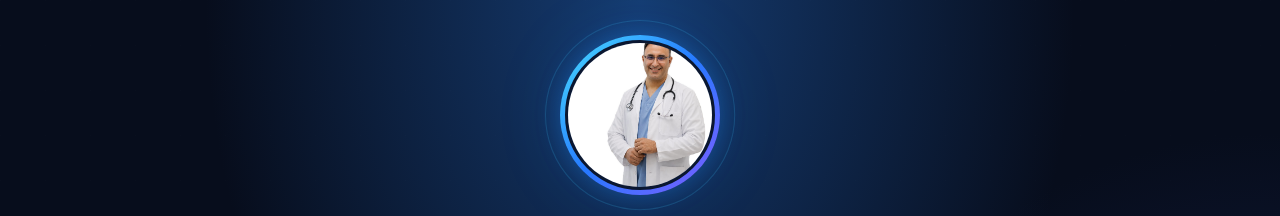
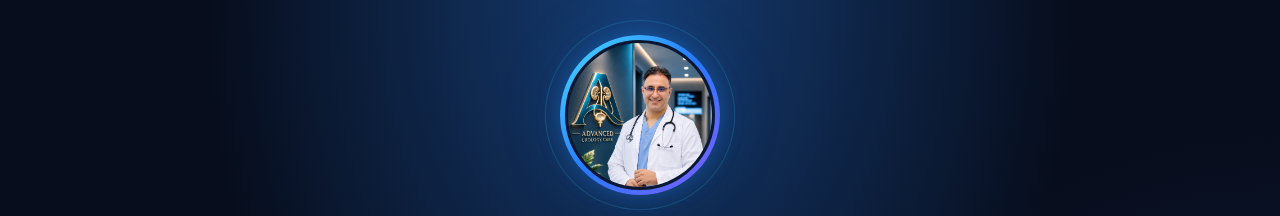
Before and after one commit to Mstafa0/mylinksdramer, a plain HTML site: page index.html in a window 1280 px wide. Shown: the top 216 px of the page. Drawn offline with Linux system fonts and the light colour scheme.

Commit message:
Update doctor image source in index.html

```diff
--- a/index.html
+++ b/index.html
@@ -330,7 +330,7 @@ body::before {
 
         <div class="avatar-wrapper">
             <div class="avatar">
-                <img src="DoCTOR.jpeg"
+                <img src="doctorpage2.png"
                      alt="صورة الدكتور عامر علوان الطائي">
             </div>
         </div>
```
